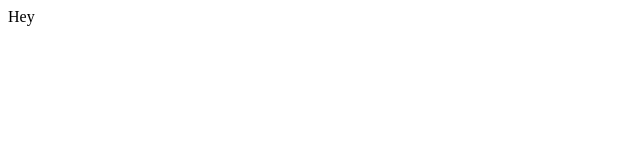
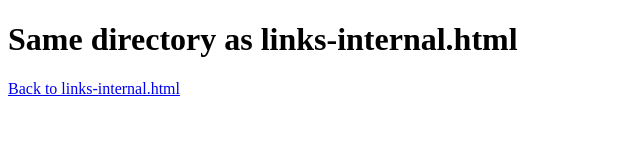
Before and after one commit to chicoumbetov/html_css_js_project, a plain HTML site: page same-directory.html in a window 1280 px wide. Shown: the whole page, without its empty margins (0-640 px from the left). Drawn offline with Linux system fonts and the light colour scheme.

Commit message:
same-directory.html created for linking to index.html(Internal Links)

```diff
--- a/same-directory.html
+++ b/same-directory.html
@@ -1,4 +1,11 @@
-<!doctype >
+<!DOCTYPE html>
 <html>
-    <div>Hey</div>
+<head>
+  <meta charset="utf-8">
+  <title>Same directory as links-internal.html</title>
+</head>
+<body>
+  <h1>Same directory as links-internal.html</h1>
+  <a href="links-internal.html" title="Back to internal links page">Back to links-internal.html</a>
+</body>
 </html>
```
